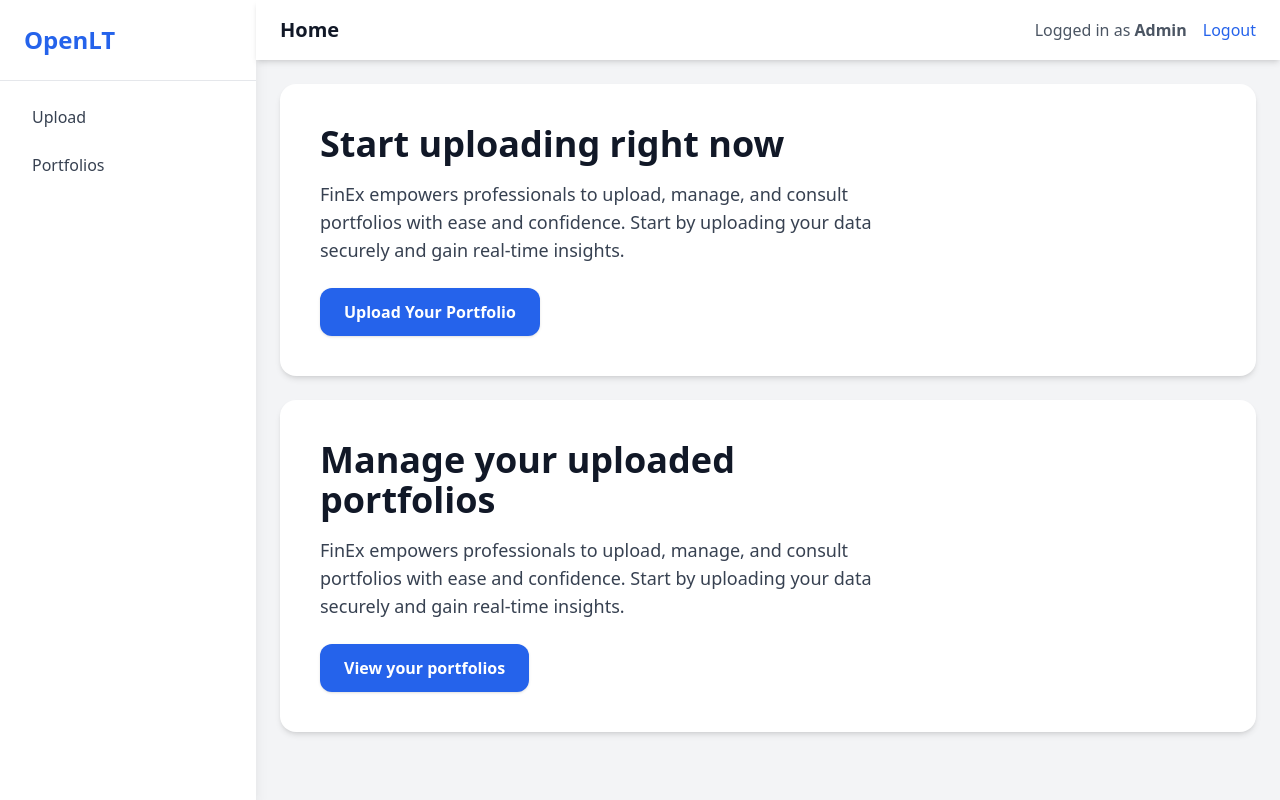
After one commit to romain-delbec/OpenLT-worker-node, a FastAPI app: template app/templates/home.html in a window 1280 px wide. The commit adds this page. Run offline with FastAPI, Linux system fonts and the light colour scheme; the template is opened without the code that fills it, so the values that code supplies are empty; some libraries are stand-ins or nearby versions.

Commit message:
Frontend design & portfolios route

```diff
--- a/app/routes/portfolios.py
+++ b/app/routes/portfolios.py
@@ -6,9 +6,9 @@ from pydantic import BaseModel
 from pathlib import Path
 from fastapi import APIRouter, Request, UploadFile, File, WebSocket, WebSocketDisconnect, HTTPException, Form
 from fastapi.responses import HTMLResponse, FileResponse, JSONResponse
-from app.services.file_handler import save_csv, save_received_csv, get_csv_path, portfolio_to_html
+from app.services.file_handler import save_csv, save_received_csv, get_csv_path, portfolio_to_html, load_portfolio, get_load_portfolio
 from app.services.transfer import send_file_ws, fetch_file_ws
-from app.services.lookthrough import run_lookthrough
+from app.services.lookthrough import run_lookthrough, check_local_availability
 from app.services.indexing import load_index, add_received_entry
 from app.deps import templates
 from app.config import DATA_DIR
@@ -20,12 +20,25 @@ RECEIVED_DIR = os.path.join(DATA_DIR, "received_portfolios")
 
 @router.get("/", response_class=HTMLResponse)
 async def upload_form(request: Request):
+    return templates.TemplateResponse("home.html", {"request": request})
+
+@router.get("/upload/", response_class=HTMLResponse)
+async def upload_form(request: Request):
     return templates.TemplateResponse("upload.html", {"request": request})
 
-@router.post("/upload")
+@router.post("/upload/")
 async def upload_file(file: UploadFile = File(...)):
     saved_path = save_csv(file)
     return {"status": "uploaded", "file": saved_path}
+
+@router.get("/portfolios/", response_class=HTMLResponse)
+async def upload_form(request: Request):
+    df = load_index(index='owned')
+    rows = df.to_dict(orient='records')
+    return templates.TemplateResponse("portfolios.html", {
+        "request": request,
+        "rows": rows,
+    })
 
 @router.get("/files/")
 async def get_files(request: Request):
@@ -33,17 +46,17 @@ async def get_files(request: Request):
 
     return templates.TemplateResponse("files.html", {"request": request, "files": files})
 
-@router.get("/trigger-lookthrough/{portfolio_id}/{navdate}")
+@router.get("/trigger-lookthrough/{portfolio_id}/{navdate}/")
 async def trigger_lookthrough(portfolio_id: str, navdate: str):
     run_lookthrough(portfolio_id=portfolio_id, navdate=navdate)
     return {"status": "calculated"}
 
-@router.post("/webhook/receive-file")
+@router.post("/webhook/receive-file/")
 async def receive_file(file: UploadFile = File(...)):
     save_received_csv(file)
     return {"status": "received", "filename": file.filename}
 
-@router.get("/request-file", response_class=HTMLResponse)
+@router.get("/request-file/", response_class=HTMLResponse)
 async def get_request_form():
     return """
     <html>
@@ -59,7 +72,7 @@ async def get_request_form():
     </html>
     """
 
-@router.post("/request-file")
+@router.post("/request-file/")
 async def request_file_form(
     sender_url: str = Form(...),
     file_name: str = Form(...)
@@ -89,7 +102,7 @@ class FileRequest(BaseModel):
     file_name: str
     receiver_url: str
 
-@router.post("/webhook/send-file")
+@router.post("/webhook/send-file/")
 def send_file(request: FileRequest):
     file_path = os.path.join(UPLOAD_DIR, request.file_name)
 
@@ -113,13 +126,13 @@ COLUMNS_TO_DISPLAY = [
     "24_Market_valuation_in_portfolio_currency_(B)"
 ]
 
-@router.get("/portfolio/{portfolio_id}/{nav_date}")
+@router.get("/portfolios/{portfolio_id}/{nav_date}/")
 async def index(request: Request, portfolio_id: str, nav_date: str):
-    main_df = pd.read_csv(os.path.join(UPLOAD_DIR, f"{portfolio_id}_{nav_date}.csv"))
+    main_df = get_load_portfolio(portfolio_id=portfolio_id, navdate=nav_date)
+
     main_df = main_df[COLUMNS_TO_DISPLAY + ["15_Type_of_identification_code_for_the_instrument"]]  # needed for logic
     data = main_df.to_dict(orient="records")
 
-    # Child portfolios
     child_data = {}
     for row in data:
         instrument_id = row.get("14_Identification_code_of_the_instrument")
@@ -127,25 +140,16 @@ async def index(request: Request, portfolio_id: str, nav_date: str):
         if str(type_code) == "99" and instrument_id:
             instrument_id = str(instrument_id).strip()
 
-            file_path_upload = os.path.join(UPLOAD_DIR, f"{instrument_id}_{nav_date}.csv")
-            file_path_received = os.path.join(RECEIVED_DIR, f"{instrument_id}_{nav_date}.csv")
+            child_df = get_load_portfolio(portfolio_id=instrument_id, navdate=nav_date)
 
-            if os.path.exists(file_path_upload):
-                file_path = file_path_upload
-            elif os.path.exists(file_path_received):
-                file_path = file_path_received
-            else:
-                continue
+            if child_df is not None:
+                if all(col in child_df.columns for col in COLUMNS_TO_DISPLAY):
+                    child_df = child_df[COLUMNS_TO_DISPLAY]
 
-            child_df = pd.read_csv(file_path)
-
-            if all(col in child_df.columns for col in COLUMNS_TO_DISPLAY):
-                child_df = child_df[COLUMNS_TO_DISPLAY]
-
-            child_data[instrument_id] = {
-                "columns": COLUMNS_TO_DISPLAY,
-                "rows": child_df.to_dict(orient="records")
-            }
+                child_data[instrument_id] = {
+                    "columns": COLUMNS_TO_DISPLAY,
+                    "rows": child_df.to_dict(orient="records")
+                }
 
     return templates.TemplateResponse("portfolio_view.html", {
         "request": request,
--- a/app/templates/base.html
+++ b/app/templates/base.html
@@ -1,8 +1,44 @@
 <!DOCTYPE html>
-<html>
-  <head>
-    <meta charset="UTF-8" />
-    <meta name="viewport" content="width=device-width, initial-scale=1.0" />
-    <script src="https://cdn.jsdelivr.net/npm/@tailwindcss/browser@4"></script>
-  </head>
+<html lang="en">
+<head>
+    <meta charset="UTF-8">
+    <title>{% block title %}Financial Portfolio Exchange{% endblock %}</title>
+    <meta name="viewport" content="width=device-width, initial-scale=1.0">
+    <!-- Tailwind CDN -->
+    <script src="https://cdn.tailwindcss.com"></script>
+    <script defer src="https://cdn.jsdelivr.net/npm/alpinejs@3.x.x/dist/cdn.min.js"></script>
+</head>
+<body class="bg-gray-100 text-gray-900 font-sans">
+    <div class="flex min-h-screen">
+        <!-- Sidebar -->
+        <aside class="w-64 bg-white shadow-lg hidden md:block">
+            <div class="p-6 border-b">
+                <a href="/"><h1 class="text-2xl font-bold text-blue-600">OpenLT</h1></a>
+            </div>
+            <nav class="p-4 space-y-2">
+                <a href="/upload" class="block px-4 py-2 rounded-lg hover:bg-blue-100 text-gray-700 font-medium">Upload</a>
+                <a href="/portfolios" class="block px-4 py-2 rounded-lg hover:bg-blue-100 text-gray-700 font-medium">Portfolios</a>
+            </nav>
+        </aside>
+
+        <!-- Main content -->
+        <div class="flex-1 flex flex-col">
+            <!-- Header -->
+            <header class="bg-white shadow-md px-6 py-4 flex justify-between items-center">
+                <h2 class="text-xl font-semibold">{% block page_title %}Welcome{% endblock %}</h2>
+                <div class="flex items-center space-x-4">
+                    <span class="text-gray-600">Logged in as <strong>Admin</strong></span>
+                    <a href="/logout" class="text-blue-600 hover:underline">Logout</a>
+                </div>
+            </header>
+
+            <!-- Page content -->
+            <main class="p-6">
+                {% block content %}
+                <!-- Page specific content goes here -->
+                {% endblock %}
+            </main>
+        </div>
+    </div>
+</body>
 </html>
--- /dev/null
+++ b/app/templates/home.html
@@ -0,0 +1,35 @@
+{% extends "base.html" %}
+
+{% block title %}Home - OpenLT{% endblock %}
+{% block page_title %}Home{% endblock %}
+
+{% block content %}
+<div class="flex flex-col md:flex-row items-center justify-between bg-white p-10 rounded-2xl shadow-md mb-6">
+    <div class="max-w-xl">
+        <h1 class="text-4xl font-bold text-gray-900 mb-4">
+            Start uploading right now
+        </h1>
+        <p class="text-gray-700 mb-6 text-lg">
+            FinEx empowers professionals to upload, manage, and consult portfolios with ease and confidence.
+            Start by uploading your data securely and gain real-time insights.
+        </p>
+        <a href="/upload" class="inline-block bg-blue-600 hover:bg-blue-700 text-white font-semibold px-6 py-3 rounded-xl shadow transition">
+            Upload Your Portfolio
+        </a>
+    </div>
+</div>
+<div class="flex flex-col md:flex-row items-center justify-between bg-white p-10 rounded-2xl shadow-md mb-6">
+    <div class="max-w-xl">
+        <h1 class="text-4xl font-bold text-gray-900 mb-4">
+            Manage your uploaded portfolios
+        </h1>
+        <p class="text-gray-700 mb-6 text-lg">
+            FinEx empowers professionals to upload, manage, and consult portfolios with ease and confidence.
+            Start by uploading your data securely and gain real-time insights.
+        </p>
+        <a href="/portfolios" class="inline-block bg-blue-600 hover:bg-blue-700 text-white font-semibold px-6 py-3 rounded-xl shadow transition">
+            View your portfolios
+        </a>
+    </div>
+</div>
+{% endblock %}
```
Also changed, not shown: app/services/file_handler.py (+14 -1 lines), app/templates/portfolio_view.html (+8 -11 lines), app/templates/portfolios.html (added, +35 -0 lines), app/templates/upload.html (+17 -14 lines).
